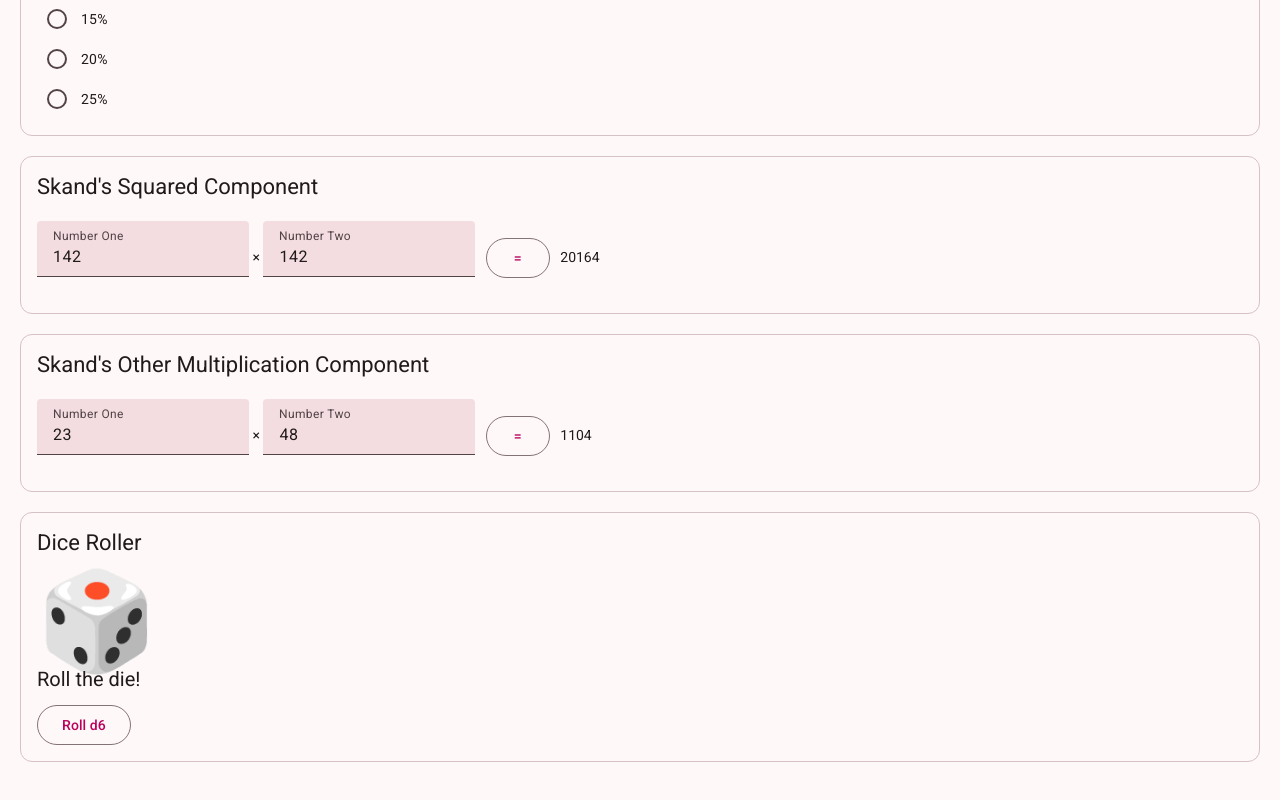
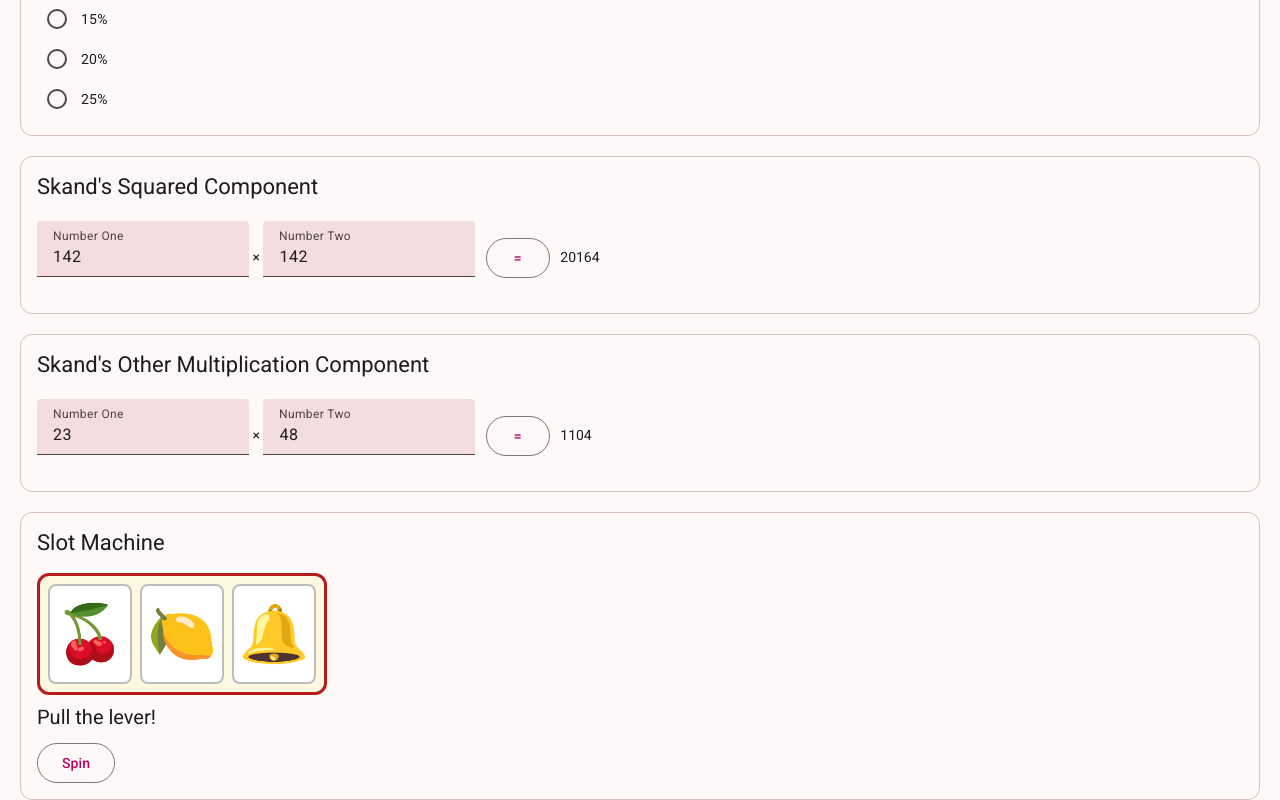
Before and after one commit to 2026-fall-jsf/angular-components, an Angular app: page / in a window 1280 px wide. Shown: the part 1206-2006 px from the top of the page. Before the commit the page ends 1968 px from the top, so only its background shows below. Built offline with nearby package versions, Linux system fonts and the light colour scheme.

Commit message:
slot machine

```diff
--- a/src/app/app.html
+++ b/src/app/app.html
@@ -17,4 +17,4 @@
   [initialNumberOne]="23"
   [initialNumberTwo]="48"
 ></app-skand-multiplication>
-<app-dice-roller></app-dice-roller>
+<app-slot-machine></app-slot-machine>
--- a/src/app/app.ts
+++ b/src/app/app.ts
@@ -6,7 +6,7 @@ import { MlyCrustSelection } from './mly-crust-selection/mly-crust-selection';
 import { EgaritaAddition } from './egarita-addition/egarita-addition';
 import { TsteeleAddition } from './tsteele-addition/tsteele-addition';
 import { SkandMultiplication } from './skand-multiplication/skand-multiplication';
-import { DiceRoller } from './dice-roller/dice-roller';
+import { SlotMachine } from './slot-machine/slot-machine';
 
 @Component({
   imports: [
@@ -17,7 +17,7 @@ import { DiceRoller } from './dice-roller/dice-roller';
     EgaritaAddition,
     TsteeleAddition,
     SkandMultiplication,
-    DiceRoller,
+    SlotMachine,
   ],
   selector: 'app-root',
   styleUrl: './app.css',
--- /dev/null
+++ b/src/app/slot-machine/slot-machine.css
@@ -0,0 +1,86 @@
+mat-card-content {
+  display: flex;
+  flex-direction: column;
+  align-items: flex-start;
+}
+
+.machine {
+  position: relative;
+  display: flex;
+  flex-direction: column;
+  align-items: flex-start;
+  margin: 1rem 0;
+}
+
+.reels {
+  display: flex;
+  gap: 0.5rem;
+  padding: 0.5rem;
+  border: 3px solid #b71c1c;
+  border-radius: 12px;
+  background: #fff8e1;
+}
+
+.reel {
+  display: flex;
+  align-items: center;
+  justify-content: center;
+  width: 5rem;
+  height: 6rem;
+  font-size: 3.5rem;
+  line-height: 1;
+  border: 2px solid #bdbdbd;
+  border-radius: 8px;
+  background: #fff;
+  overflow: hidden;
+}
+
+.reel.spinning {
+  animation: blur 0.12s linear infinite;
+}
+
+@keyframes blur {
+  0%, 100% { transform: translateY(-6px); filter: blur(1.5px); }
+  50% { transform: translateY(6px); filter: blur(1.5px); }
+}
+
+.label {
+  margin-top: 0.75rem;
+  font-size: 1.25rem;
+}
+
+.visually-hidden {
+  position: absolute;
+  width: 1px;
+  height: 1px;
+  overflow: hidden;
+  clip: rect(0 0 0 0);
+  white-space: nowrap;
+}
+
+.confetti {
+  position: absolute;
+  top: 3rem;
+  left: 8rem;
+  width: 8px;
+  height: 12px;
+  opacity: 0;
+  pointer-events: none;
+  animation: burst 1.4s ease-out forwards;
+}
+
+@keyframes burst {
+  0% { opacity: 1; transform: translate(0, 0) rotate(0); }
+  70% { opacity: 1; }
+  100% {
+    opacity: 0;
+    transform: translate(var(--x), calc(var(--y) + 200px)) rotate(var(--rot));
+  }
+}
+
+@media (prefers-reduced-motion: reduce) {
+  .reel.spinning,
+  .confetti {
+    animation: none;
+  }
+}
--- /dev/null
+++ b/src/app/slot-machine/slot-machine.html
@@ -0,0 +1,40 @@
+<mat-card appearance="outlined">
+    <mat-card-header>
+        <mat-card-title>
+            {{ title() }}
+        </mat-card-title>
+    </mat-card-header>
+    <mat-card-content>
+        <div class="machine">
+            <div class="reels" aria-hidden="true">
+                @for (symbol of reels(); track $index) {
+                    <span class="reel" [class.spinning]="spinning()[$index]">{{ symbol }}</span>
+                }
+            </div>
+            @for (piece of confetti(); track $index) {
+                <span
+                    class="confetti"
+                    aria-hidden="true"
+                    [style.--x.px]="piece.x"
+                    [style.--y.px]="piece.y"
+                    [style.--rot.deg]="piece.rotation"
+                    [style.background]="piece.color"
+                    [style.animation-delay.ms]="piece.delay"
+                ></span>
+            }
+            <span class="label" aria-live="polite">
+                {{ message() }}
+                @if (!isSpinning()) {
+                    <span class="visually-hidden">{{ reels().join(' ') }}</span>
+                }
+            </span>
+        </div>
+        <button
+            matButton="outlined"
+            [disabled]="isSpinning()"
+            (click)="spin()"
+        >
+            Spin
+        </button>
+    </mat-card-content>
+</mat-card>
--- /dev/null
+++ b/src/app/slot-machine/slot-machine.ts
@@ -0,0 +1,118 @@
+import { Component, DestroyRef, inject, input, signal } from '@angular/core';
+import { MatButtonModule } from '@angular/material/button';
+import { MatCardModule } from '@angular/material/card';
+
+interface ConfettiPiece {
+  x: number;
+  y: number;
+  rotation: number;
+  color: string;
+  delay: number;
+}
+
+@Component({
+  selector: 'app-slot-machine',
+  imports: [MatCardModule, MatButtonModule],
+  templateUrl: './slot-machine.html',
+  styleUrl: './slot-machine.css',
+})
+export class SlotMachine {
+  readonly title = input('Slot Machine');
+
+  private static readonly symbols = ['🍒', '🍋', '🔔', '⭐', '🍇', '7️⃣'];
+  // Delay (ms) at which each reel stops; later reels spin longer
+  private static readonly stopDelays = [250, 350, 480];
+
+  protected readonly reels = signal<string[]>(['🍒', '🍋', '🔔']);
+  protected readonly spinning = signal<boolean[]>([false, false, false]);
+  protected readonly message = signal('Pull the lever!');
+  protected readonly confetti = signal<ConfettiPiece[]>([]);
+
+  protected readonly isSpinning = () => this.spinning().some(Boolean);
+
+  private readonly timers: ReturnType<typeof setTimeout>[] = [];
+  private confettiTimer?: ReturnType<typeof setTimeout>;
+
+  constructor() {
+    inject(DestroyRef).onDestroy(() => {
+      this.timers.forEach(clearTimeout);
+      clearTimeout(this.confettiTimer);
+    });
+  }
+
+  private randomSymbol() {
+    const s = SlotMachine.symbols;
+    return s[Math.floor(Math.random() * s.length)];
+  }
+
+  private setReel(index: number, symbol: string) {
+    this.reels.update((r) => r.map((v, i) => (i === index ? symbol : v)));
+  }
+
+  private setSpinning(index: number, value: boolean) {
+    this.spinning.update((s) => s.map((v, i) => (i === index ? value : v)));
+  }
+
+  protected readonly spin = () => {
+    if (this.isSpinning()) return;
+
+    clearTimeout(this.confettiTimer);
+    this.confetti.set([]);
+    this.message.set('Spinning...');
+
+    const finals = [this.randomSymbol(), this.randomSymbol(), this.randomSymbol()];
+
+    const reduceMotion = window.matchMedia('(prefers-reduced-motion: reduce)').matches;
+    if (reduceMotion) {
+      this.reels.set(finals);
+      this.finish(finals);
+      return;
+    }
+
+    this.spinning.set([true, true, true]);
+    let stopped = 0;
+
+    finals.forEach((final, i) => {
+      // Start fast, then slow down each tick until this reel's stop delay
+      let delay = 50;
+      const tick = () => {
+        if (delay > SlotMachine.stopDelays[i]) {
+          this.setReel(i, final);
+          this.setSpinning(i, false);
+          if (++stopped === finals.length) this.finish(finals);
+          return;
+        }
+        this.setReel(i, this.randomSymbol());
+        delay *= 1.2;
+        this.timers[i] = setTimeout(tick, delay);
+      };
+      tick();
+    });
+  };
+
+  private finish(finals: string[]) {
+    const unique = new Set(finals).size;
+    if (unique === 1) {
+      this.message.set('Jackpot!');
+      this.launchConfetti();
+    } else if (unique === 2) {
+      this.message.set('Two of a kind!');
+    } else {
+      this.message.set('No luck, try again!');
+    }
+  }
+
+  private launchConfetti() {
+    const colors = ['#f44336', '#ff9800', '#ffeb3b', '#4caf50', '#2196f3', '#9c27b0'];
+    this.confetti.set(
+      Array.from({ length: 40 }, () => ({
+        x: (Math.random() - 0.5) * 400,
+        y: -(80 + Math.random() * 120),
+        rotation: Math.random() * 720 - 360,
+        color: colors[Math.floor(Math.random() * colors.length)],
+        delay: Math.random() * 150,
+      })),
+    );
+    this.confettiTimer = setTimeout(() => this.confetti.set([]), 1800);
+  }
+}
```
